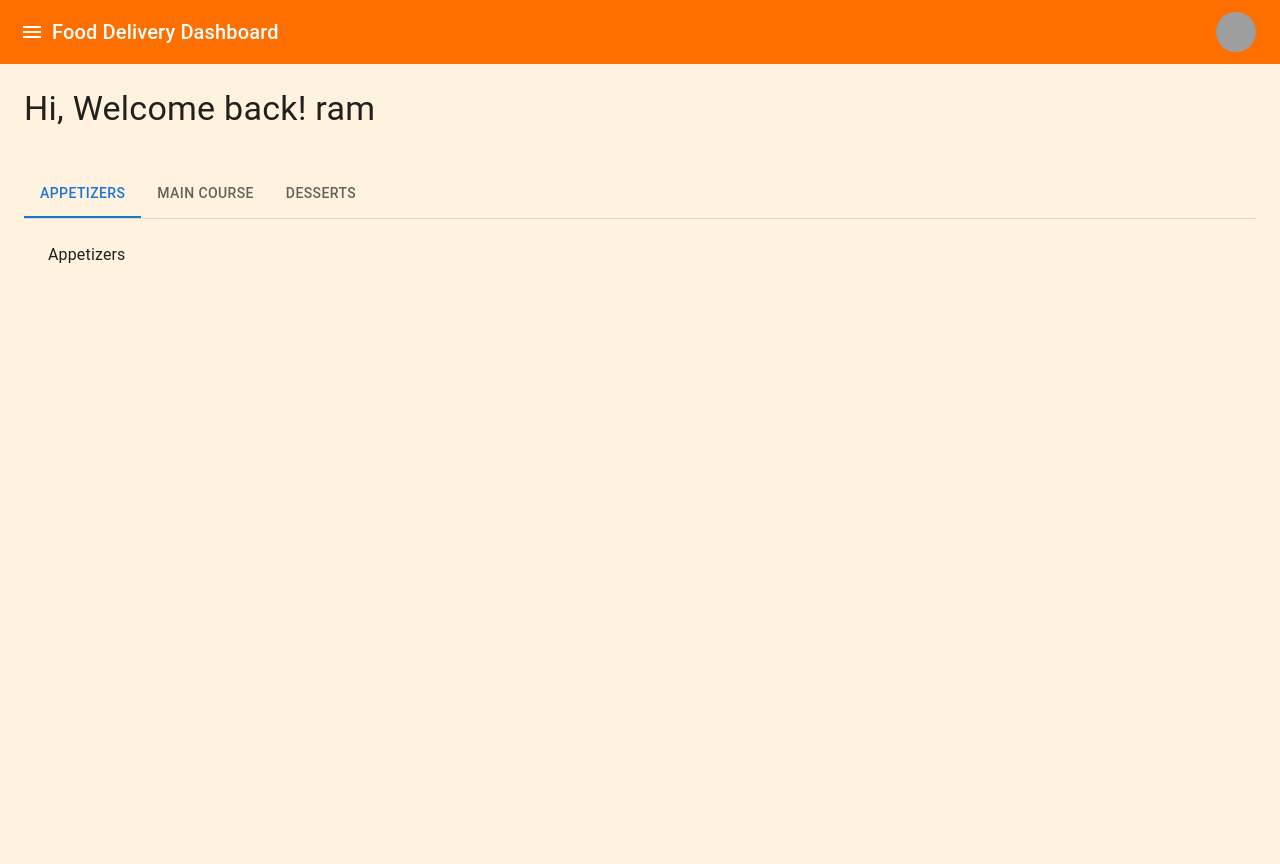
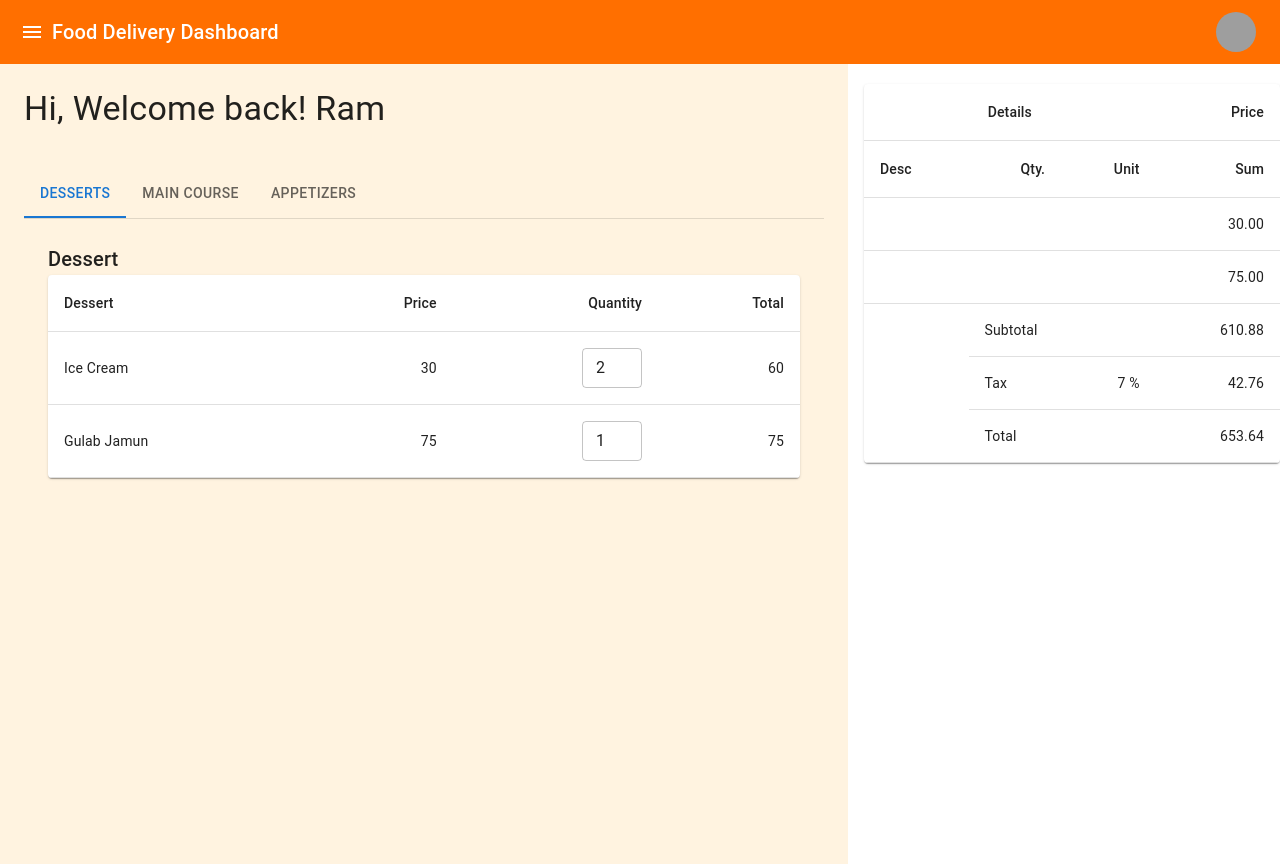
Before and after one commit to pareekakhilesh123/craft_my_plate, a React (Create React App) app: page /dashboard in a window 1280 px wide. Built offline with nearby package versions, Linux system fonts and the light colour scheme; grey boxes are pictures that could not be loaded.

Commit message:
varsal Setup

```diff
--- a/src/page/homepage/dashboard/dashboardcomponent/Dashboardsection.js
+++ b/src/page/homepage/dashboard/dashboardcomponent/Dashboardsection.js
@@ -1,17 +1,22 @@
-import React from 'react';
-import { Card, Container, Typography } from '@mui/material';
-import Tabs from '@mui/material/Tabs';
-import Tab from '@mui/material/Tab';
-import Box from '@mui/material/Box';
+import React, { useState } from 'react';
+import {
+  Grid,
+  Container,
+  Typography,
+  Table,
+  TableBody,
+  TableCell,
+  TableContainer,
+  TableHead,
+  TableRow,
+  Paper,
+  Box,
+  Tabs,
+  Tab,
+  TextField
+} from '@mui/material';
 
-// Define the TabPanelProps type
-interface TabPanelProps {
-  children?: React.ReactNode;
-  index: number;
-  value: number;
-}
-
-function CustomTabPanel(props: TabPanelProps) {
+function CustomTabPanel(props) {
   const { children, value, index, ...other } = props;
 
   return (
@@ -27,55 +32,184 @@ function CustomTabPanel(props: TabPanelProps) {
   );
 }
 
-function a11yProps(index: number) {
+function a11yProps(index) {
   return {
     id: `simple-tab-${index}`,
     'aria-controls': `simple-tabpanel-${index}`,
   };
 }
 
+const TAX_RATE = 0.07;
+
+function ccyFormat(num) {
+  return `${num.toFixed(2)}`;
+}
+
+function priceRow(qty, unit) {
+  return qty * unit;
+}
+
+function createRow(desc, qty, unit) {
+  const price = priceRow(qty, unit);
+  return { desc, qty, unit, price };
+}
+
+function subtotal(items) {
+  return items.map(({ price }) => price).reduce((sum, i) => sum + i, 0);
+}
+
+const rows = [
+  createRow('Paperclips (Box)', 100, 1.15),
+  createRow('Paper (Case)', 10, 45.99),
+  createRow('Waste Basket', 2, 17.99),
+];
+
+const invoiceSubtotal = subtotal(rows);
+const invoiceTaxes = TAX_RATE * invoiceSubtotal;
+const invoiceTotal = invoiceTaxes + invoiceSubtotal;
+
 function Dashboardsection() {
-  const [value, setValue] = React.useState(0);
+  const [value, setValue] = useState(0);
+  const [rows, setRows] = useState([
+    { name: 'Ice Cream', price: 30, quantity: 2, total: 60 },
+    { name: 'Gulab Jamun', price: 75, quantity: 1, total: 75 },
+  ]);
 
-  const handleChange = (event: React.SyntheticEvent, newValue: number) => {
+  const handleChange = (event, newValue) => {
     setValue(newValue);
+  };
+
+  const handleQuantityChange = (index, newQuantity) => {
+    const updatedRows = rows.map((row, i) =>
+      i === index
+        ? {
+            ...row,
+            quantity: newQuantity,
+            total: newQuantity * row.price,
+          }
+        : row
+    );
+    setRows(updatedRows);
   };
 
   return (
     <div>
-      <Container maxWidth="xl" sx={{ backgroundColor: '#FFF3E0', minHeight: '100vh', padding: 3 }}>
+      <Box sx={{ flexGrow: 1 }}>
+        <Grid container spacing={2}>
+          <Grid item xs={12} md={8}>
+            <Container
+              maxWidth="xl"
+              sx={{ backgroundColor: '#FFF3E0', minHeight: '100vh', padding: 3 }}
+            >
               <Typography variant="h4" sx={{ mb: 5 }}>
-          Hi, Welcome back! ram
+                Hi, Welcome back! Ram
               </Typography>
 
               <Box sx={{ width: '100%' }}>
                 <Box sx={{ borderBottom: 1, borderColor: 'divider' }}>
                   <Tabs value={value} onChange={handleChange} aria-label="basic tabs example">
-            <Tab label="Appetizers" {...a11yProps(0)} />
-            <Tab label=" Main Course" {...a11yProps(1)} />
-            <Tab label="  Desserts" {...a11yProps(2)} />
+                    <Tab label="Desserts" {...a11yProps(0)} />
+                    <Tab label="Main Course" {...a11yProps(1)} />
+                    <Tab label="Appetizers" {...a11yProps(2)} />
                   </Tabs>
                 </Box>
                 <CustomTabPanel value={value} index={0}>
-        Appetizers
-          <Card >
-
-          </Card>
+                  <Typography variant="h6">Dessert</Typography>
+                  <TableContainer component={Paper}>
+                    <Table aria-label="collapsible table">
+                      <TableHead>
+                        <TableRow>
+                          <TableCell>Dessert</TableCell>
+                          <TableCell align="right">Price</TableCell>
+                          <TableCell align="right">Quantity</TableCell>
+                          <TableCell align="right">Total</TableCell>
+                        </TableRow>
+                      </TableHead>
+                      <TableBody>
+                        {rows.map((row, index) => (
+                          <TableRow key={index}>
+                            <TableCell>{row.name}</TableCell>
+                            <TableCell align="right">{row.price}</TableCell>
+                            <TableCell align="right">
+                              <TextField
+                                type="number"
+                                size="small"
+                                value={row.quantity}
+                                onChange={(e) =>
+                                  handleQuantityChange(index, Number(e.target.value))
+                                }
+                                inputProps={{ min: 0 }}
+                                sx={{ width: '60px' }}
+                              />
+                            </TableCell>
+                            <TableCell align="right">{row.total}</TableCell>
+                          </TableRow>
+                        ))}
+                      </TableBody>
+                    </Table>
+                  </TableContainer>
                 </CustomTabPanel>
 
-
                 <CustomTabPanel value={value} index={1}>
-        Main Course
+                  <Typography variant="h6">Main Course</Typography>
+                  <p>Here is the main course content.</p>
                 </CustomTabPanel>
 
-
                 <CustomTabPanel value={value} index={2}>
-        Desserts
+                  <Typography variant="h6">Appetizers</Typography>
+                  <p>Here are some delicious Appetizers!</p>
                 </CustomTabPanel>
               </Box>
             </Container>
+          </Grid>
 
-
+          {/* Sidebar Detail */}
+          <Grid item xs={12} md={4}>
+            <TableContainer component={Paper} sx={{ marginTop: '20px' }}>
+              <Table aria-label="spanning table">
+                <TableHead>
+                  <TableRow>
+                    <TableCell align="center" colSpan={3}>
+                      Details
+                    </TableCell>
+                    <TableCell align="right">Price</TableCell>
+                  </TableRow>
+                  <TableRow>
+                    <TableCell>Desc</TableCell>
+                    <TableCell align="right">Qty.</TableCell>
+                    <TableCell align="right">Unit</TableCell>
+                    <TableCell align="right">Sum</TableCell>
+                  </TableRow>
+                </TableHead>
+                <TableBody>
+                  {rows.map((row) => (
+                    <TableRow key={row.desc}>
+                      <TableCell>{row.desc}</TableCell>
+                      <TableCell align="right">{row.qty}</TableCell>
+                      <TableCell align="right">{row.unit}</TableCell>
+                      <TableCell align="right">{ccyFormat(row.price)}</TableCell>
+                    </TableRow>
+                  ))}
+                  <TableRow>
+                    <TableCell rowSpan={3} />
+                    <TableCell colSpan={2}>Subtotal</TableCell>
+                    <TableCell align="right">{ccyFormat(invoiceSubtotal)}</TableCell>
+                  </TableRow>
+                  <TableRow>
+                    <TableCell>Tax</TableCell>
+                    <TableCell align="right">{`${(TAX_RATE * 100).toFixed(0)} %`}</TableCell>
+                    <TableCell align="right">{ccyFormat(invoiceTaxes)}</TableCell>
+                  </TableRow>
+                  <TableRow>
+                    <TableCell colSpan={2}>Total</TableCell>
+                    <TableCell align="right">{ccyFormat(invoiceTotal)}</TableCell>
+                  </TableRow>
+                </TableBody>
+              </Table>
+            </TableContainer>
+          </Grid>
+        </Grid>
+      </Box>
     </div>
   );
 }
```
Also changed, not shown: 1 other file (tests, documents, lock files or other folders). Lines whose indentation alone changed are shown as unchanged.
